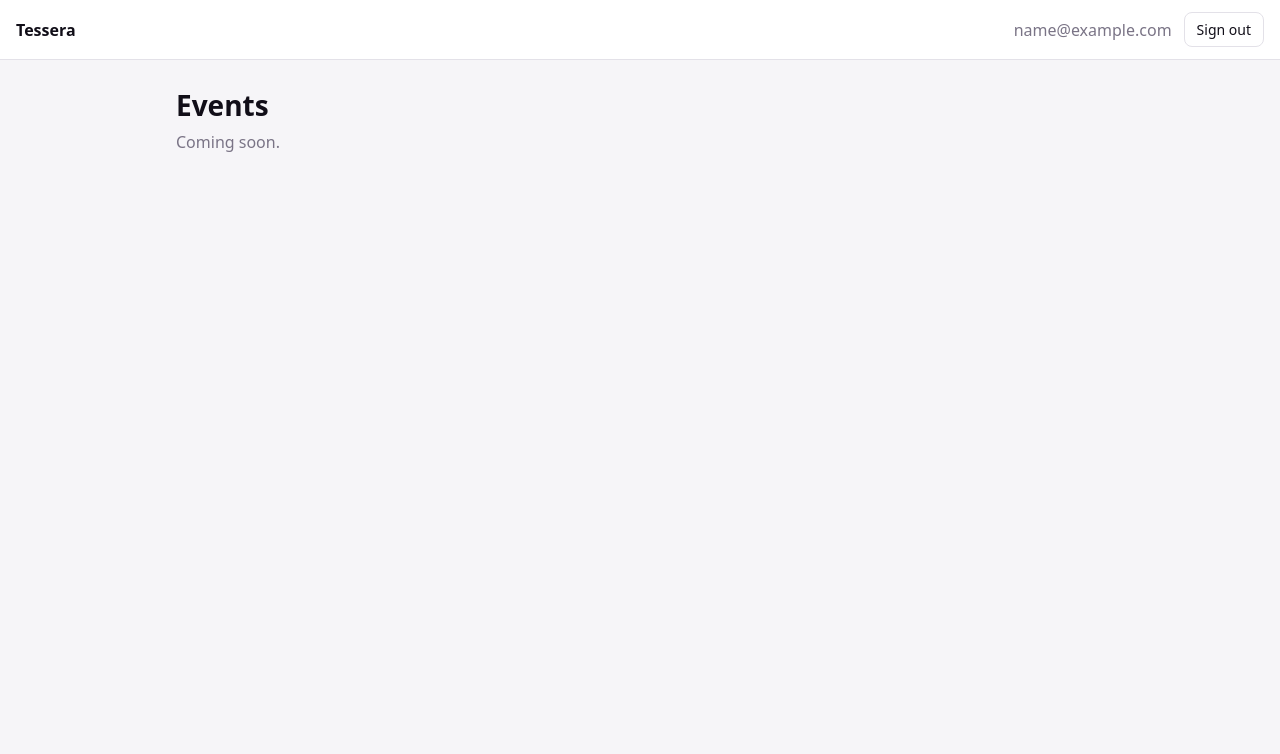
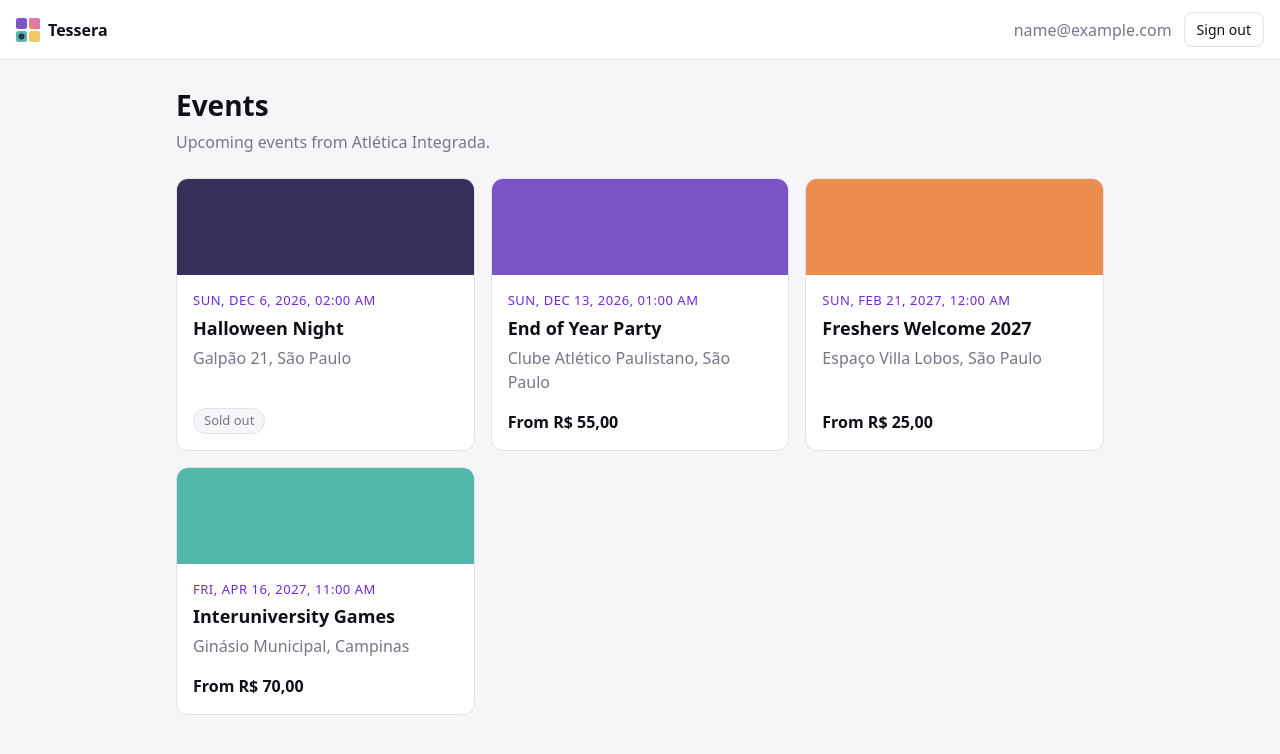
Before and after one commit to nblucas/tessera, a React (Vite) app in the folder frontend/: page /login in a window 1280 px wide. Both pictures are taken after typing "name@example.com" into the empty fields and a click on the button "Sign in". Shown: the top 754 px of the page. Built offline with nearby package versions, Linux system fonts and the light colour scheme.

Commit message:
Add events list with mock data

```diff
--- /dev/null
+++ b/frontend/src/components/AppHeader.tsx
@@ -0,0 +1,22 @@
+import { Link } from 'react-router'
+import { useAuth } from '../auth/context'
+import { TesseraMark } from './TesseraMark'
+
+export function AppHeader() {
+  const { user, signOut } = useAuth()
+
+  return (
+    <header className="topbar">
+      <Link to="/" className="topbar-brand">
+        <TesseraMark size={24} />
+        Tessera
+      </Link>
+      <div className="topbar-user">
+        <span className="muted">{user?.email}</span>
+        <button type="button" className="secondary" onClick={signOut}>
+          Sign out
+        </button>
+      </div>
+    </header>
+  )
+}
--- /dev/null
+++ b/frontend/src/data/events.ts
@@ -0,0 +1,73 @@
+export type Batch = {
+  id: string
+  name: string
+  priceCents: number
+  quantity: number
+  sold: number
+}
+
+export type Event = {
+  id: string
+  title: string
+  description: string
+  date: string
+  location: string
+  color: string
+  resaleCapPercent: number
+  batches: Batch[]
+}
+
+export const ASSOCIATION_NAME = 'Atlética Integrada'
+
+export const EVENTS: Event[] = [
+  {
+    id: 'end-of-year-party',
+    title: 'End of Year Party',
+    description: 'The last party of the semester, with three DJs and an open bar until 2 a.m.',
+    date: '2026-12-12T22:00:00-03:00',
+    location: 'Clube Atlético Paulistano, São Paulo',
+    color: '#7c54c8',
+    resaleCapPercent: 120,
+    batches: [
+      { id: 'b1', name: '1st batch', priceCents: 4000, quantity: 200, sold: 200 },
+      { id: 'b2', name: '2nd batch', priceCents: 5500, quantity: 300, sold: 214 },
+      { id: 'b3', name: '3rd batch', priceCents: 7000, quantity: 200, sold: 0 },
+    ],
+  },
+  {
+    id: 'freshers-welcome',
+    title: 'Freshers Welcome 2027',
+    description: 'Welcome party for the new students. Freshers get in for half the price.',
+    date: '2027-02-20T21:00:00-03:00',
+    location: 'Espaço Villa Lobos, São Paulo',
+    color: '#ec8d50',
+    resaleCapPercent: 110,
+    batches: [
+      { id: 'b1', name: 'Freshers', priceCents: 2500, quantity: 150, sold: 32 },
+      { id: 'b2', name: 'General', priceCents: 5000, quantity: 350, sold: 41 },
+    ],
+  },
+  {
+    id: 'interuniversity-games',
+    title: 'Interuniversity Games',
+    description: 'Three days of games against other universities, with a party every night.',
+    date: '2027-04-16T08:00:00-03:00',
+    location: 'Ginásio Municipal, Campinas',
+    color: '#51b8aa',
+    resaleCapPercent: 120,
+    batches: [
+      { id: 'b1', name: 'Full pass', priceCents: 18000, quantity: 400, sold: 97 },
+      { id: 'b2', name: 'Single day', priceCents: 7000, quantity: 300, sold: 12 },
+    ],
+  },
+  {
+    id: 'halloween-night',
+    title: 'Halloween Night',
+    description: 'Costume party. The best costume wins a full pass to the Interuniversity Games.',
+    date: '2026-12-05T23:00:00-03:00',
+    location: 'Galpão 21, São Paulo',
+    color: '#343058',
+    resaleCapPercent: 100,
+    batches: [{ id: 'b1', name: 'Single batch', priceCents: 3500, quantity: 250, sold: 250 }],
+  },
+]
--- a/frontend/src/index.css
+++ b/frontend/src/index.css
@@ -237,6 +237,15 @@ button.secondary:hover {
   color: var(--text-h);
 }
 
+.topbar-brand {
+  display: inline-flex;
+  align-items: center;
+  gap: 8px;
+  font-weight: 700;
+  color: var(--text-h);
+  text-decoration: none;
+}
+
 .topbar-user {
   display: flex;
   align-items: center;
@@ -255,3 +264,69 @@ button.secondary:hover {
   margin: 0 auto;
   padding: 24px 16px;
 }
+
+/* Events */
+
+.event-grid {
+  display: grid;
+  grid-template-columns: repeat(auto-fill, minmax(260px, 1fr));
+  gap: 16px;
+  margin-top: 24px;
+}
+
+.event-card {
+  display: flex;
+  flex-direction: column;
+  overflow: hidden;
+  background: var(--surface);
+  border: 1px solid var(--border);
+  border-radius: 12px;
+}
+
+.event-cover {
+  height: 96px;
+}
+
+.event-body {
+  display: flex;
+  flex: 1;
+  flex-direction: column;
+  gap: 4px;
+  padding: 16px;
+}
+
+.event-body h2 {
+  margin: 0;
+  font-size: 18px;
+  font-weight: 600;
+  color: var(--text-h);
+}
+
+.event-date {
+  font-size: 13px;
+  font-weight: 500;
+  text-transform: uppercase;
+  letter-spacing: 0.04em;
+  color: var(--accent);
+}
+
+.event-footer {
+  margin-top: auto;
+  padding-top: 12px;
+}
+
+.event-price {
+  font-weight: 600;
+  color: var(--text-h);
+}
+
+.badge {
+  display: inline-block;
+  padding: 2px 10px;
+  font-size: 13px;
+  font-weight: 500;
+  color: var(--muted);
+  background: var(--bg);
+  border: 1px solid var(--border);
+  border-radius: 999px;
+}
--- /dev/null
+++ b/frontend/src/lib/format.ts
@@ -0,0 +1,18 @@
+const priceFormatter = new Intl.NumberFormat('pt-BR', { style: 'currency', currency: 'BRL' })
+
+const dateFormatter = new Intl.DateTimeFormat('en-US', {
+  weekday: 'short',
+  day: 'numeric',
+  month: 'short',
+  year: 'numeric',
+  hour: '2-digit',
+  minute: '2-digit',
+})
+
+export function formatPrice(cents: number): string {
+  return priceFormatter.format(cents / 100)
+}
+
+export function formatDate(iso: string): string {
+  return dateFormatter.format(new Date(iso))
+}
--- a/frontend/src/pages/EventsPage.tsx
+++ b/frontend/src/pages/EventsPage.tsx
@@ -1,23 +1,49 @@
-import { useAuth } from '../auth/context'
+import { AppHeader } from '../components/AppHeader'
+import { ASSOCIATION_NAME, EVENTS, type Event } from '../data/events'
+import { formatDate, formatPrice } from '../lib/format'
 
-// Placeholder for requirement 2 (list of events).
+function availableBatches(event: Event) {
+  return event.batches.filter((batch) => batch.sold < batch.quantity)
+}
+
+function EventCard({ event }: { event: Event }) {
+  const available = availableBatches(event)
+  const soldOut = available.length === 0
+  const lowestPrice = Math.min(...available.map((batch) => batch.priceCents))
+
+  return (
+    <article className="event-card">
+      <div className="event-cover" style={{ background: event.color }} />
+      <div className="event-body">
+        <p className="event-date">{formatDate(event.date)}</p>
+        <h2>{event.title}</h2>
+        <p className="muted">{event.location}</p>
+        <div className="event-footer">
+          {soldOut ? (
+            <span className="badge">Sold out</span>
+          ) : (
+            <span className="event-price">From {formatPrice(lowestPrice)}</span>
+          )}
+        </div>
+      </div>
+    </article>
+  )
+}
+
 export function EventsPage() {
-  const { user, signOut } = useAuth()
+  const events = [...EVENTS].sort((a, b) => a.date.localeCompare(b.date))
 
   return (
     <>
-      <header className="topbar">
-        <strong>Tessera</strong>
-        <div className="topbar-user">
-          <span className="muted">{user?.email}</span>
-          <button type="button" className="secondary" onClick={signOut}>
-            Sign out
-          </button>
-        </div>
-      </header>
+      <AppHeader />
       <main className="page">
         <h1>Events</h1>
-        <p className="muted">Coming soon.</p>
+        <p className="muted">Upcoming events from {ASSOCIATION_NAME}.</p>
+        <div className="event-grid">
+          {events.map((event) => (
+            <EventCard key={event.id} event={event} />
+          ))}
+        </div>
       </main>
     </>
   )
```
Also changed, not shown: 1 other file (tests, documents, lock files or other folders).
